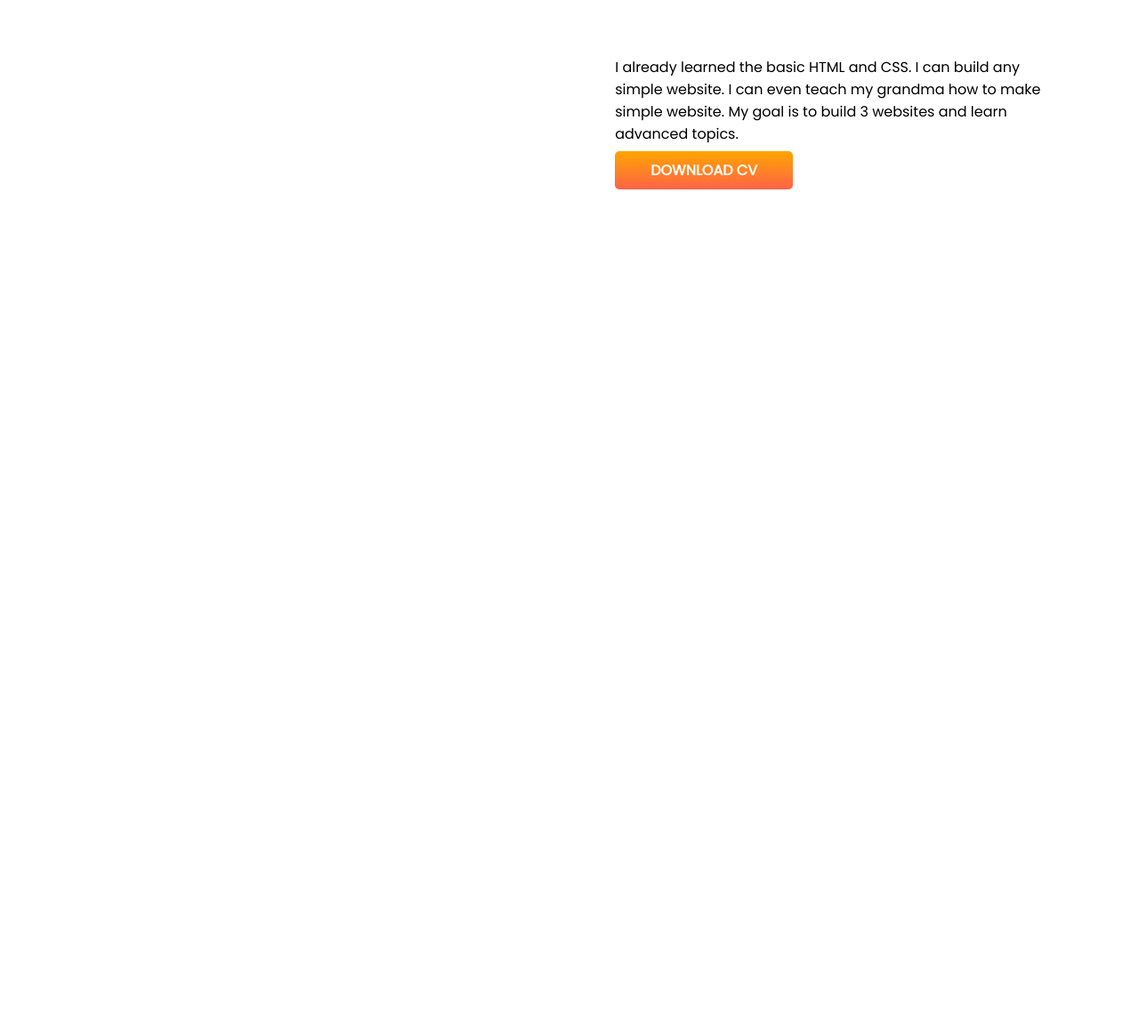
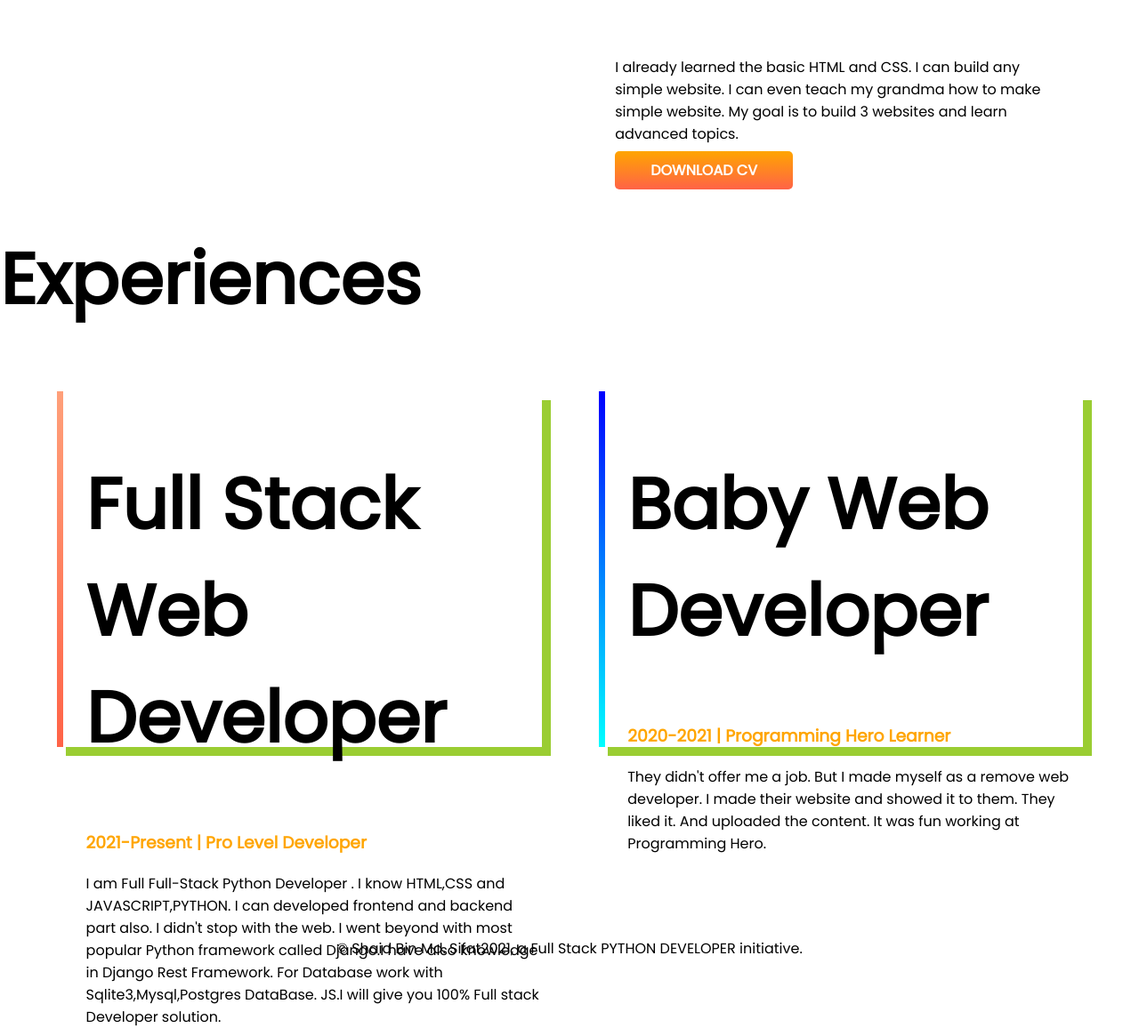
Before and after one commit to shaidsifat/Developer-Portfolio, a plain HTML site: page index.html in a window 1280 px wide. Shown: the part 1346-2502 px from the top of the page at 89% size. Before the commit the page ends 1600 px from the top, so only its background shows below. Drawn offline with Linux system fonts and the light colour scheme.

Commit message:
last added

```diff
--- a/index.html
+++ b/index.html
@@ -13,7 +13,7 @@
 </head>
 
 <body>
-    <section class="top-banner">
+    <section class="top-banner  flexible-container">
         <div class="half-width">
             <h1>Welcome To</h1>
             <h1><span class="orange-color">Shaid Bin Md. Sifat</span><br> World !</br></h1>
@@ -33,7 +33,7 @@
         </div>
     </section>
 
-    <section class="dream-big">
+    <section class="dream-area">
 
         <div class="half-width">
 
@@ -52,12 +52,40 @@
 
         </div>
 
-
-
     </section>
 
 
 
+    <section class="experience-area">
+        <h2>Experiences</h2>
+        <div class="half-width" id="full-stack">
+            <h2>Full Stack Web Developer</h2>
+            <h3>2021-Present | Pro Level Developer</h3>
+            <p> I am Full Full-Stack Python Developer . I know HTML,CSS and JAVASCRIPT,PYTHON. I can developed
+                frontend
+                and backend part also. I didn't stop with the web.
+                I went beyond with most popular Python framework called Django.I have also knowledge in Django Rest
+                Framework. For Database work with Sqlite3,Mysql,Postgres DataBase.
+                JS.I will give you 100% Full stack Developer solution.
+            </p>
+        </div>
+        <div class="half-width" id="baby-web">
+            <h2>Baby Web Developer</h2>
+            <h3>2020-2021 | Programming Hero Learner</h3>
+            <p>They didn't offer me a job. But I made myself as a remove web developer. I made their website and showed
+                it to them. They liked it. And uploaded the content. It was fun working at Programming Hero.</p>
+        </div>
+    </section>
+
+
+
+
+
+
+
+    <footer>
+        <p>© Shaid Bin Md. Sifat2021, a Full Stack PYTHON DEVELOPER initiative.</p>
+    </footer>
 </body>
 
 </html>
--- a/style.css
+++ b/style.css
@@ -17,7 +17,7 @@ h1 span{
     color: orange;
 }
 section{
-    display: flex;
+
     height: 500px;
     margin-bottom: 150px;
     padding-bottom: 150px;
@@ -27,6 +27,24 @@ section{
     float: left;
     margin-left: 5%;
     padding-left: 2%;
+
+}
+#full-stack.half-width{
+
+    width:40%;
+    float: left;
+    margin-left: 5%;
+    padding-left: 2%;
+    box-shadow: 10px 10px yellowgreen;
+}
+#baby-web.half-width{
+
+    width:40%;
+    float: left;
+    margin-left: 5%;
+    padding-left: 2%;
+    box-shadow: 10px 10px yellowgreen;
+
 }
 .half-width img{
     width: 100%;
@@ -52,3 +70,34 @@ section{
      background-repeat: no-repeat;
      background-position: right;
 }
+.dream-area{
+    background-image: url("images/dream-bg.png");
+    background-repeat: no-repeat;
+    background-position: right;
+}
+experience-area{
+    background-image: url("images/exp-bg.png");
+    background-repeat: no-repeat;
+    background-position: left;
+}
+.experience-area h3{
+    color: orange;
+}
+
+.experience-area div{
+    box-shadow: 5px 7px 40px gray;
+    height: 80%;
+}
+#full-stack{
+    border-left: 7px solid;
+    border-image: linear-gradient(180deg, lightsalmon, tomato);
+    border-image-slice: 1;
+}
+#baby-web{
+    border-left: 7px solid;
+    border-image: linear-gradient(180deg, blue, cyan);
+    border-image-slice: 1;
+}
+footer p{
+    text-align: center;
+}
```
